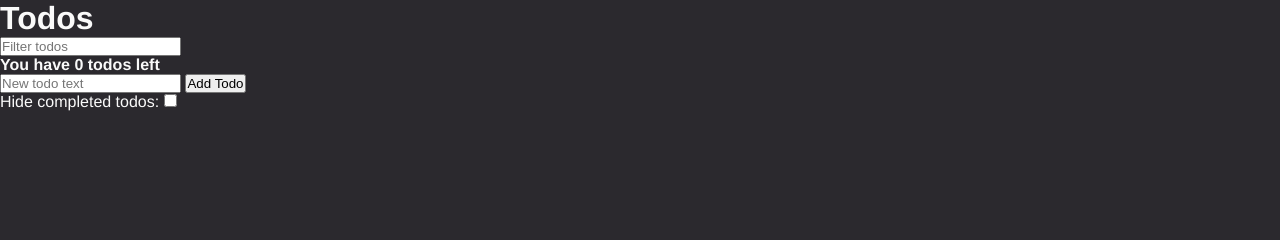
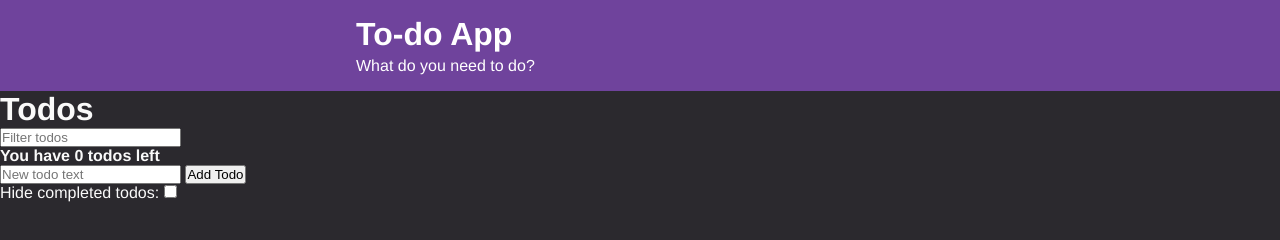
Before and after one commit to TaylorOD/udemy_javascript_course, a plain HTML site: page todo_app/index.html in a window 1280 px wide. Drawn offline with nearby package versions, Linux system fonts and the light colour scheme.

Commit message:
add header styling

```diff
--- a/todo_app/index.html
+++ b/todo_app/index.html
@@ -8,6 +8,18 @@
   </head>
 
   <body>
+
+    <div class="header">
+      <div class="container">
+
+        <h1 class="header__title">To-do App</h1>
+        <h2 class="header__subtitle">What do you need to do?</h2>
+
+      </div>
+    </div>
+
+
+
     <script src="/todo_app/scripts/todo_functions.js"></script>
     <h1> Todos </h1>
     <input id="search-text" type="text" placeholder="Filter todos">
```
